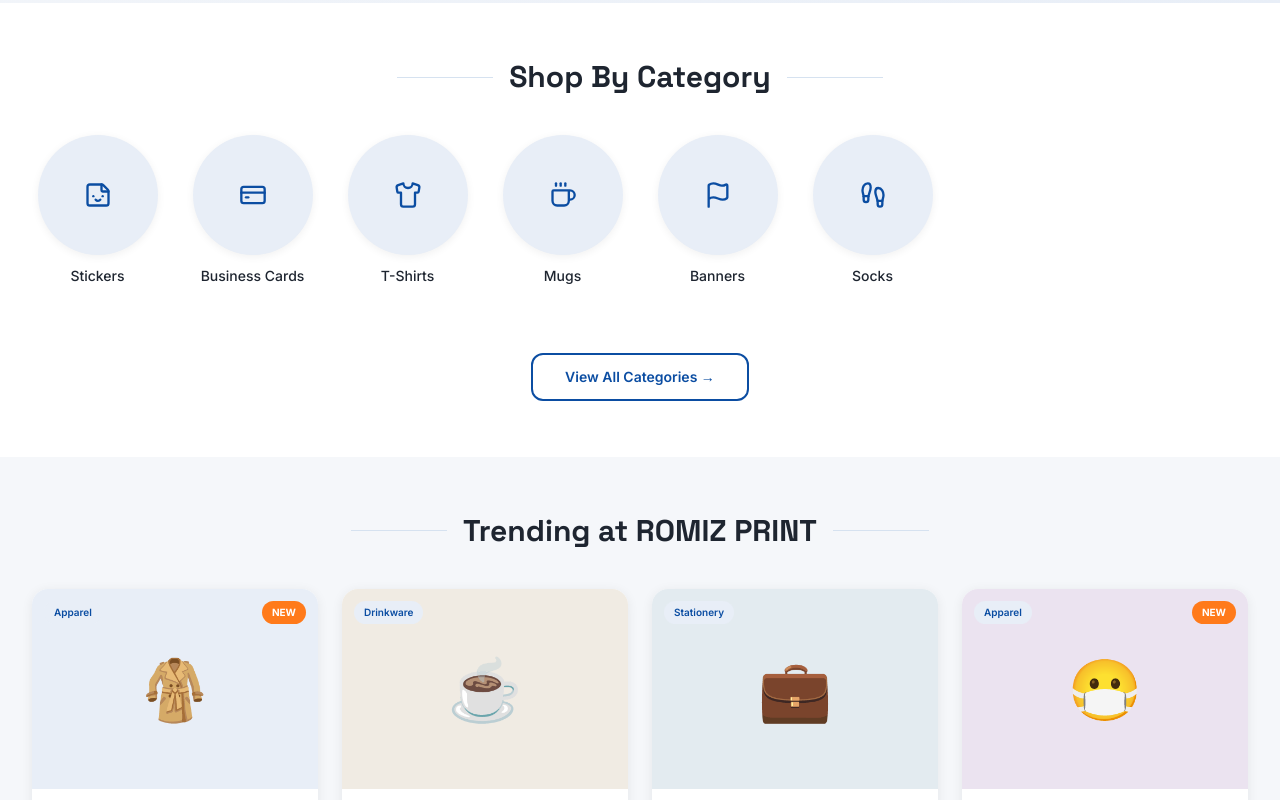
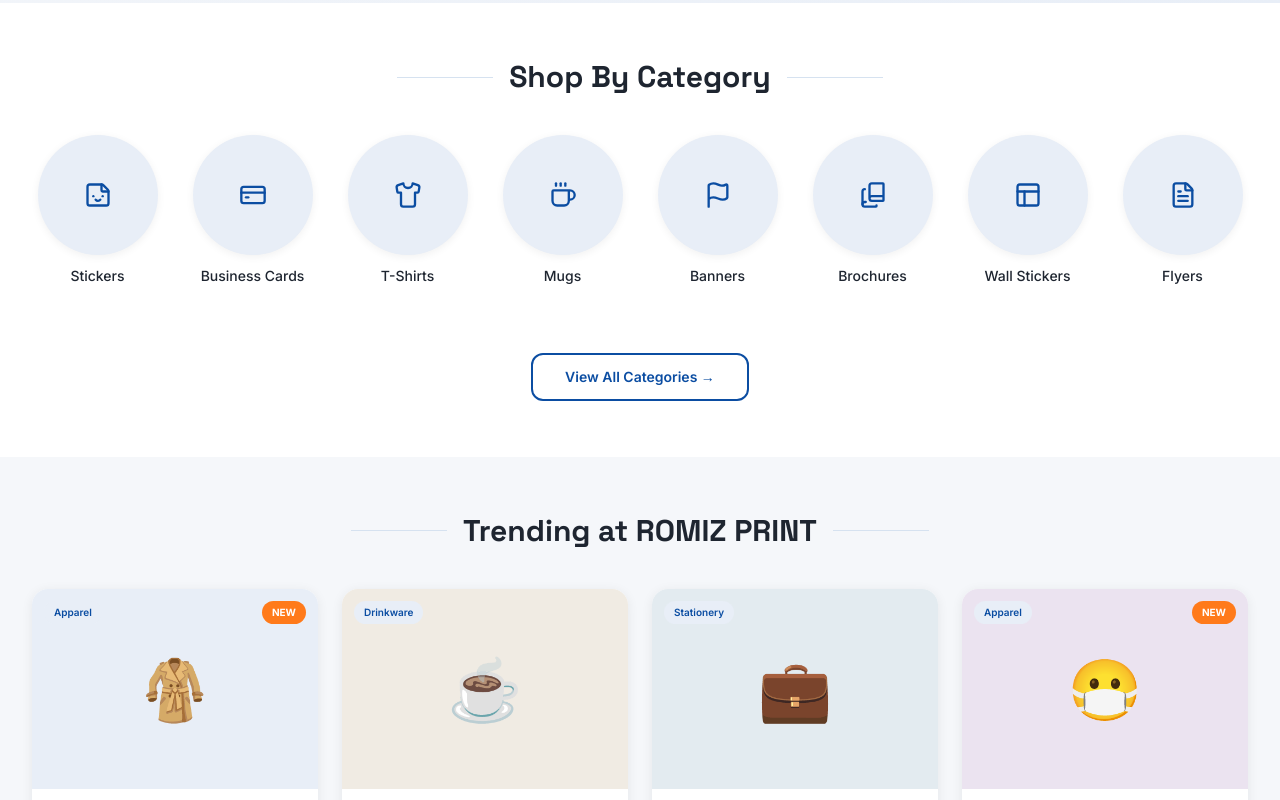
Before and after one commit to youhannayounan9-ai/romiz-print, a Next.js app: page / in a window 1280 px wide. Shown: the part 740-1540 px from the top of the page. Built offline with nearby package versions, Linux system fonts and the light colour scheme.

Commit message:
ROMIZ PRINT remove Drink Bottles and Socks categories

```diff
--- a/app/components/Header.tsx
+++ b/app/components/Header.tsx
@@ -107,7 +107,7 @@ export default function Header() {
       {/* Mobile menu */}
       {mobileMenuOpen && (
         <div className="md:hidden border-t border-gray-100 bg-white px-4 py-4 flex flex-col gap-2 absolute w-full shadow-md z-40">
-          {["Banners", "Roll Labels", "Stickers", "Business Cards", "Mugs", "T-Shirts", "Socks"].map((item) => (
+          {["Banners", "Roll Labels", "Stickers", "Business Cards", "Mugs", "T-Shirts", "Brochures"].map((item) => (
             <a
               key={item}
               href={`/categories/${item.toLowerCase().replace(/\s+/g, "-")}`}
--- a/app/components/HeroCarousel.tsx
+++ b/app/components/HeroCarousel.tsx
@@ -35,7 +35,7 @@ const slides = [
     headline: "Custom Apparel,",
     subHeadline: "Made in Cairo.",
     subtext:
-      "T-shirts, hoodies, socks & more — premium fabrics, full-colour prints, no minimums.",
+      "T-shirts, hoodies, apparel & more — premium fabrics, full-colour prints, no minimums.",
     cta: "Design Your Apparel",
     badge: null,
     imageLabel: "T-Shirt & Mug",
--- a/app/components/NavRow.tsx
+++ b/app/components/NavRow.tsx
@@ -39,7 +39,7 @@ export default function NavRow() {
 
           {/* Quick nav links for desktop */}
           <nav className="hidden lg:flex items-center gap-0 overflow-x-auto">
-            {["Banners", "Roll Labels", "Stickers", "Business Cards", "Mugs", "T-Shirts", "Socks"].map((item) => (
+            {["Banners", "Roll Labels", "Stickers", "Business Cards", "Mugs", "T-Shirts", "Brochures"].map((item) => (
               <a
                 key={item}
                 href={`/products/${item.toLowerCase().replace(/\s+/g, "-")}`}
--- a/app/components/ShopByCategory.tsx
+++ b/app/components/ShopByCategory.tsx
@@ -13,9 +13,9 @@ const featuredSlugs = [
   "t-shirts",
   "mugs",
   "banners",
-  "socks",
-  "stubby-holders",
-  "mouse-pads",
+  "brochures",
+  "wall-stickers",
+  "flyers",
 ];
 
 /* ── Decorative section title ── */
--- a/app/data/categories.ts
+++ b/app/data/categories.ts
@@ -42,14 +42,12 @@ export const categories: Category[] = [
   { slug: "banners", name: "Banners", icon: Flag },
   { slug: "vinyl-banners", name: "Vinyl Banners", icon: Layers },
   { slug: "business-cards", name: "Business Cards", icon: CreditCard },
-  { slug: "drink-bottles", name: "Drink Bottles", icon: Droplets },
   { slug: "tote-bags", name: "Tote Bags", icon: ShoppingBag },
   { slug: "flyers", name: "Flyers", icon: FileText },
   { slug: "folders", name: "Folders", icon: Folder },
   { slug: "magazines", name: "Magazines", icon: BookMarked },
   { slug: "mugs", name: "Mugs", icon: Coffee },
   { slug: "pens", name: "Pens", icon: Pen },
-  { slug: "socks", name: "Socks", icon: Footprints },
   { slug: "stickers", name: "Stickers", icon: Sticker },
   { slug: "wall-stickers", name: "Wall Stickers", icon: Layout },
   { slug: "t-shirts", name: "T-Shirts", icon: Shirt },
@@ -62,7 +60,7 @@ export const quickLinkSlugs = [
   "stickers",
   "vinyl-banners",
   "business-cards",
-  "socks",
+  "brochures",
   "mugs",
   "t-shirts",
 ];
```
